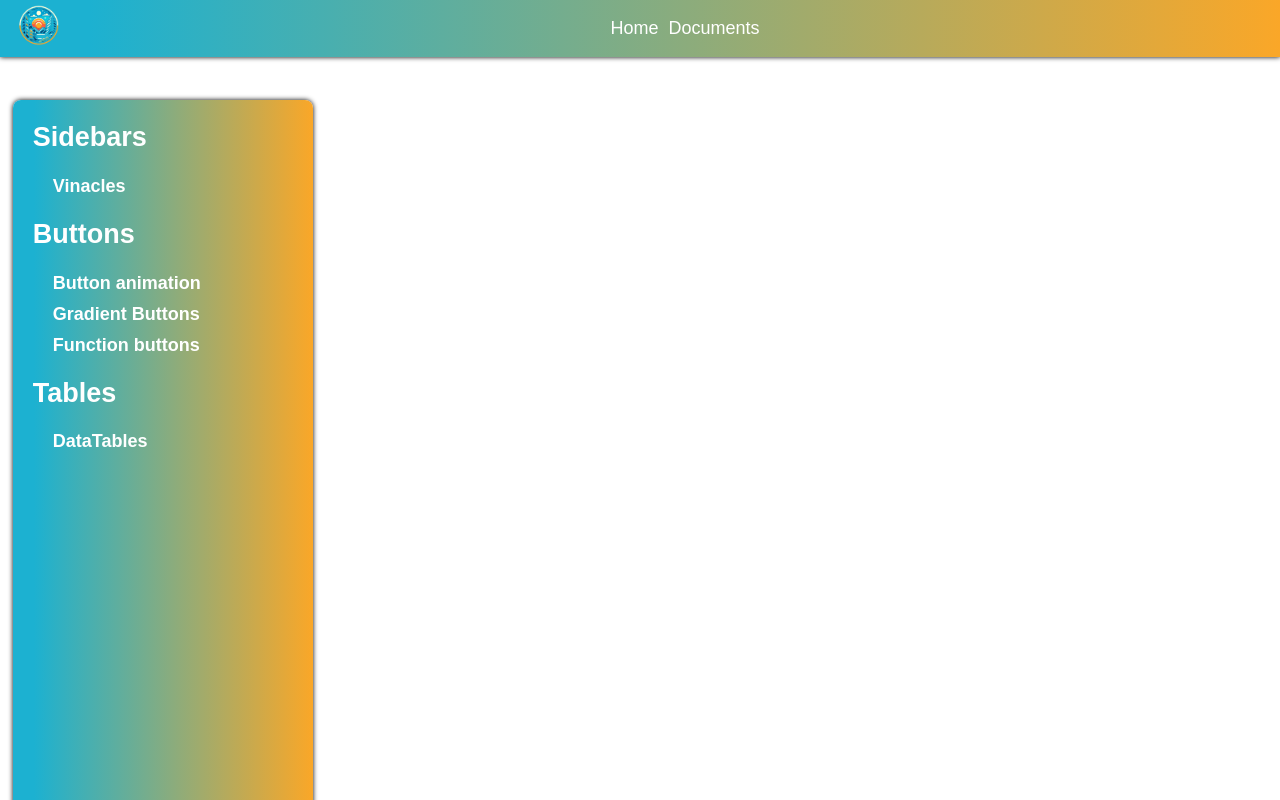
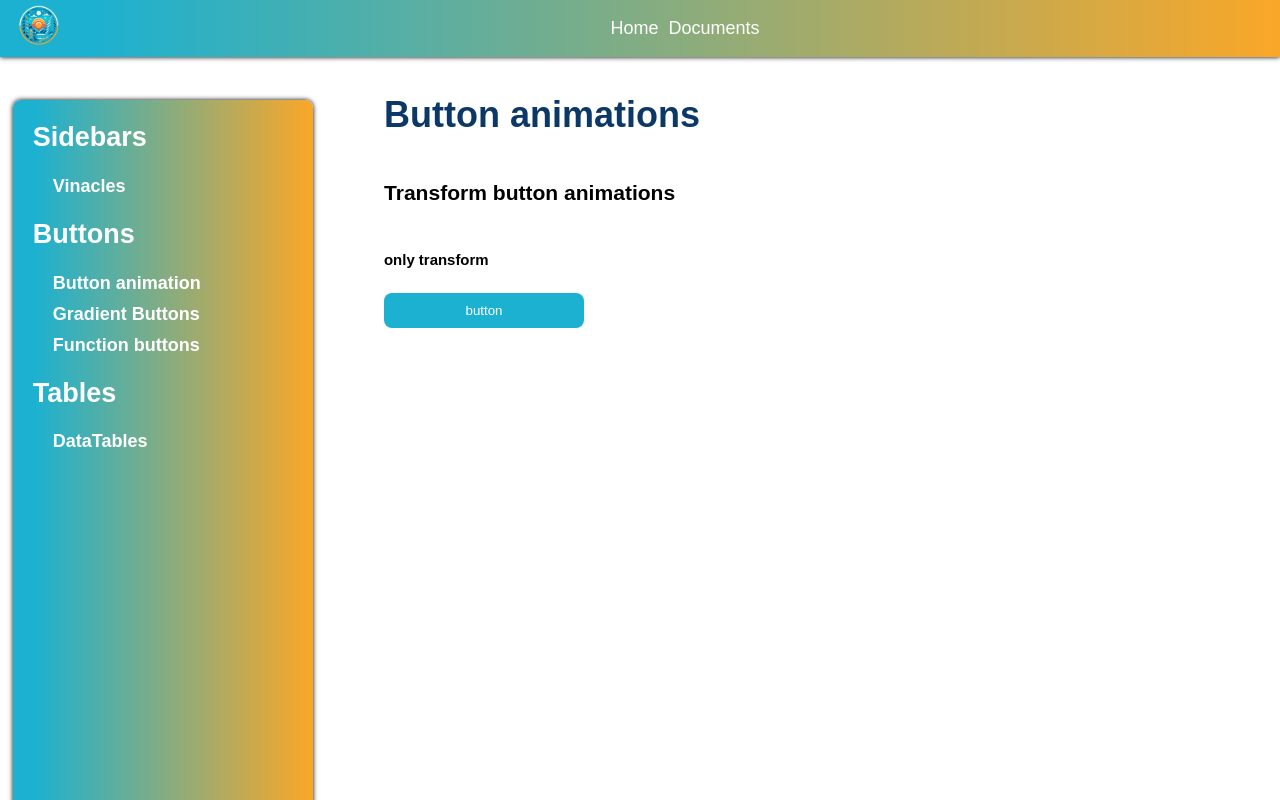
Before and after one commit to Allexwnl/HJC-html-CSS-Javascript-component-website-, a Vue app: page /ButtonAnimation in a window 1280 px wide. Built offline with nearby package versions, Linux system fonts and the light colour scheme.

Commit message:
_redirects for netifly

```diff
--- a/src/component-pages/ButtonAnimation.vue
+++ b/src/component-pages/ButtonAnimation.vue
@@ -7,8 +7,25 @@ import Sidebar from '@/components/Sidebar.vue';
 <template>
     <Navbar></Navbar>
     <Sidebar></Sidebar>
-    hi
+    <main>
+        <h1>Button animations</h1>
+        <h3>Transform button animations</h3>
+        <h5>only transform</h5>
+        <button role="button" class="button--transform-1">button</button>
+    </main>
 </template>
 <style scoped>
+button {
+    width: 200px;
+    border: none;
+    border-radius: 8px;
+    padding: 10px;
+    background-color: #1cb1d1;
+    color: white;
+    cursor: pointer;
+}
 
+.button--transform-1:hover {
+    transform: scale(1.1);
+}
 </style>
--- a/src/views/HomeView.vue
+++ b/src/views/HomeView.vue
@@ -49,8 +49,9 @@ pre {
 #home__img {
   width: 100%;
   object-fit: fill;
+}
 
-}
+
 
 .website__name {
   position: absolute;
```
Also changed, not shown: src/js/copyButton.js (deleted, +0 -22 lines), 1 other file (tests, documents, lock files or other folders).
